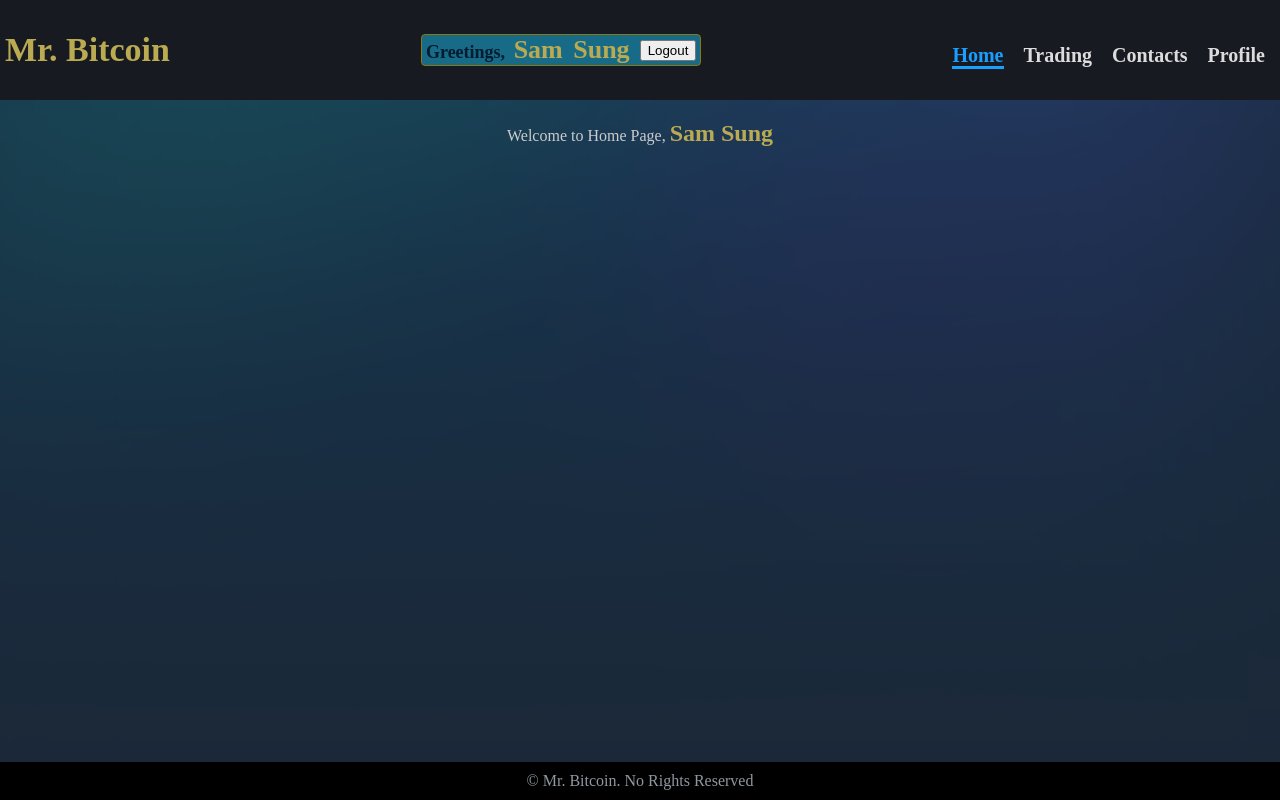
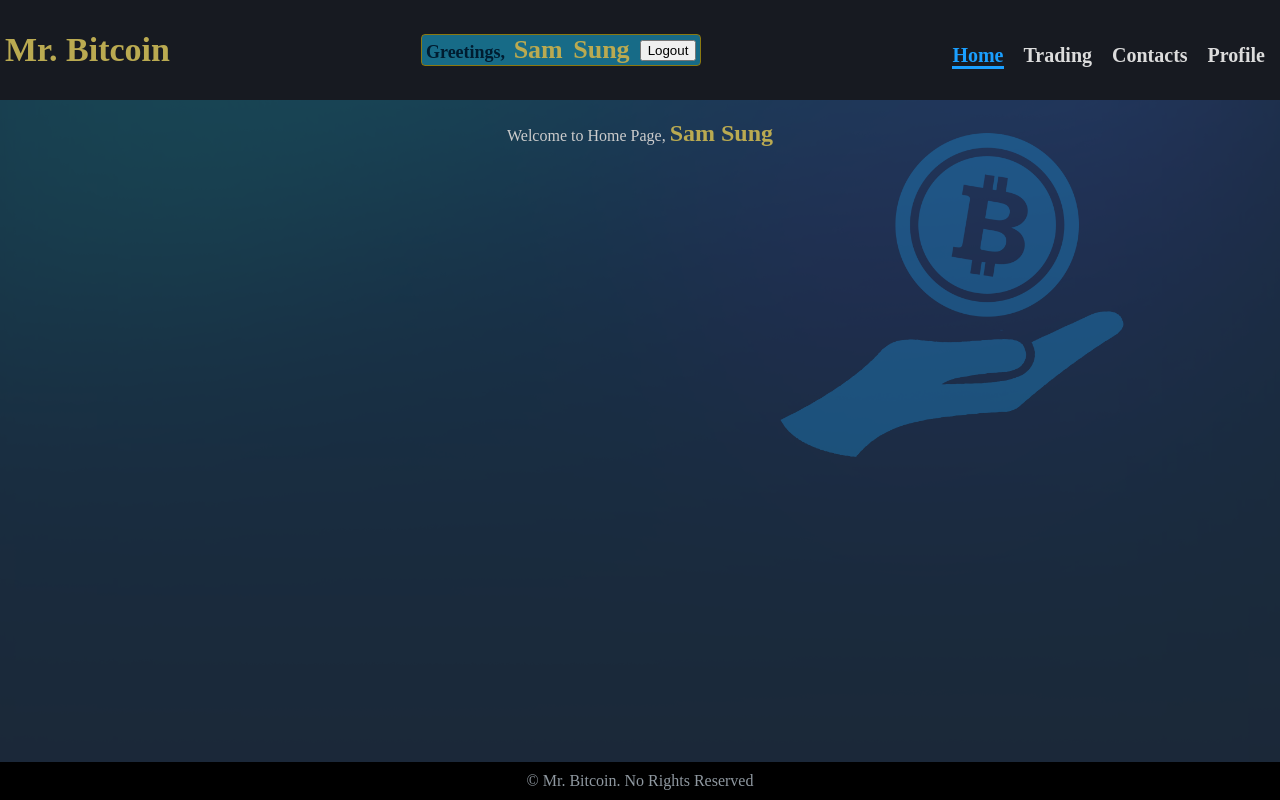
Before and after one commit to VadimEp622/proj-Vue-mr-bitcoin, a Vue app: page /#/login in a window 1280 px wide. Both pictures are taken after a click on the button "Login". Built offline with nearby package versions, Linux system fonts and the light colour scheme.

Commit message:
added home-page bg-image

```diff
--- a/src/views/Home.vue
+++ b/src/views/Home.vue
@@ -22,6 +22,19 @@ export default {
 .home-page {
   color: #cccccc;
 
+  &::before {
+    content: '';
+    position: absolute;
+    height: 400px;
+    width: 400px;
+    background-image: url('@/assets/imgs/bg-pic/bg-bitcoin2.png');
+    background-size: cover;
+    z-index: -1;
+    justify-self: flex-end;
+    opacity: .4;
+    margin-inline-end: 10vw;
+  }
+
   & .greeting {
     padding-block: 20px;
     // white-space: nowrap;
```
